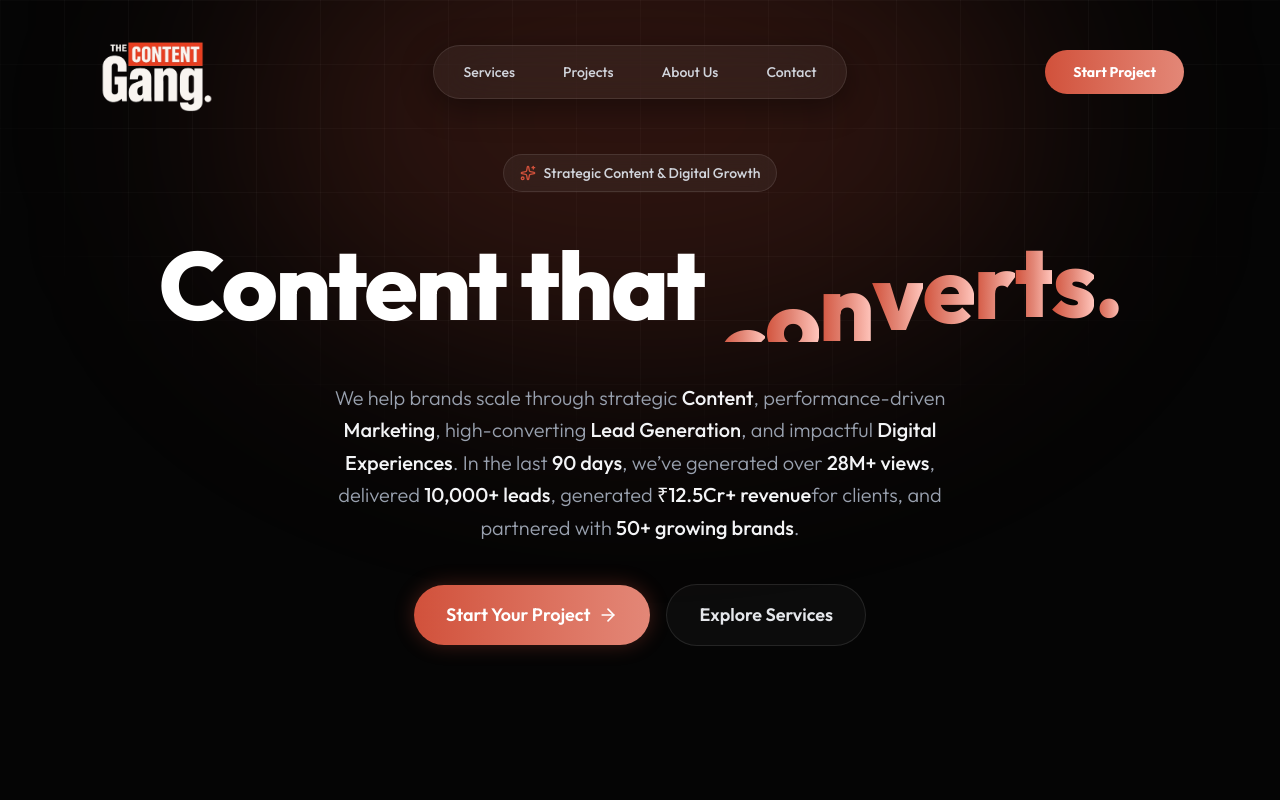
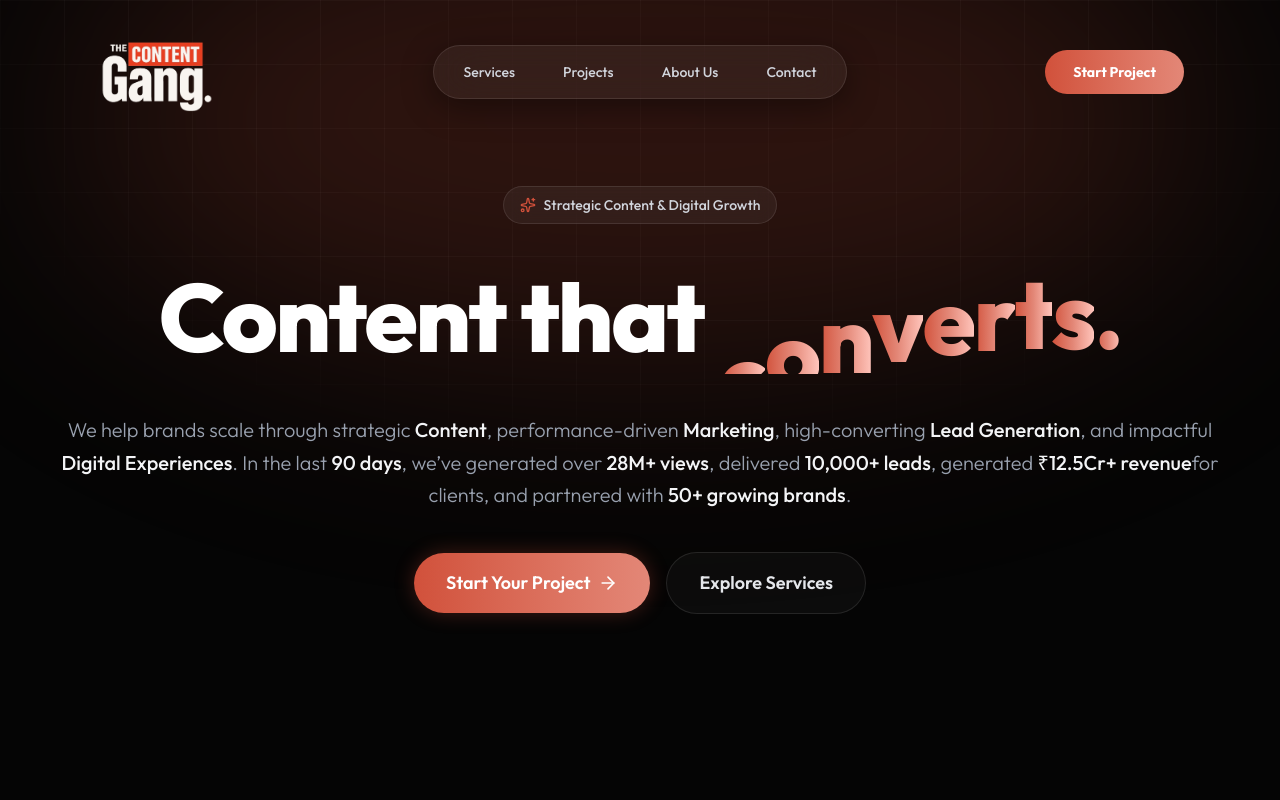
Before and after one commit to thecontentgang/thecontentgang, a React (Vite) app: page / in a window 1280 px wide. Shown: the top 800 px of the page. Built offline with nearby package versions, Linux system fonts and the light colour scheme.

Commit message:
CaseStudies Added

```diff
--- a/src/index.css
+++ b/src/index.css
@@ -1,5 +1,3 @@
-
-
 /* GOOGLE FONT */
 @import url('https://fonts.googleapis.com/css2?family=Outfit:wght@100..900&display=swap');
 @import "tailwindcss";
@@ -19,9 +17,19 @@ h6 {
   font-family: 'Outfit', sans-serif;
 }
 
+/* Fix for horizontal overflow on mobile */
 html, body {
-  overflow-x: hidden; /* Forces the browser to keep the scrollbar width reserved */
+  overflow-x: hidden;
+  width: 100%;
+  position: relative;
+  -webkit-overflow-scrolling: touch;
 }
+
+/* Ensure all containers stay within viewport */
+* {
+  max-width: 100vw;
+}
+
 
 
 @keyframes wordSwap {
```
